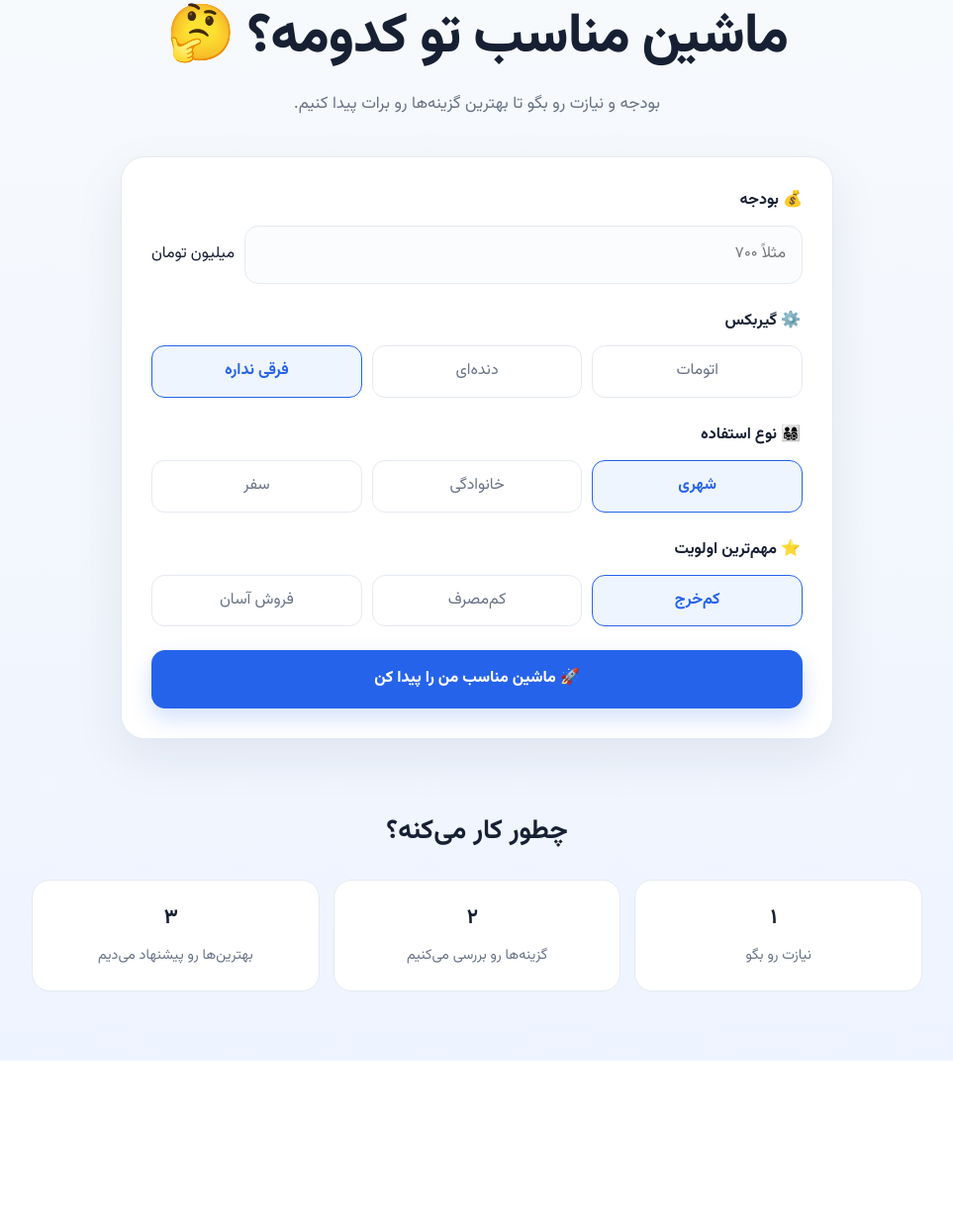
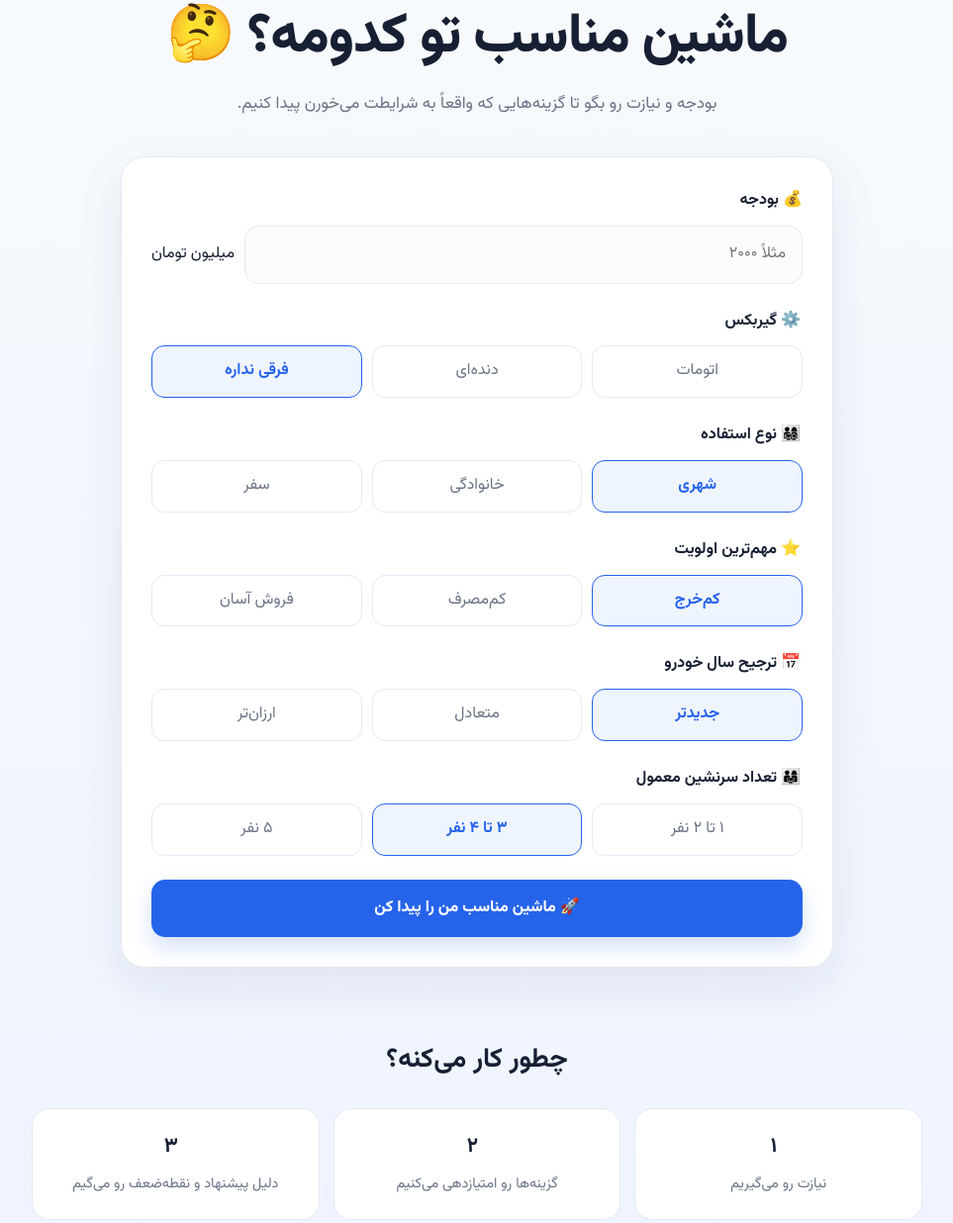
Before and after one commit to Morijooob/dastyar-khodro, a plain HTML site: page index.html in a window 1280 px wide. Shown: the part 139-1375 px from the top of the page at 99% size, without its empty margins (158-1121 px from the left). Before the commit the page ends 1211 px from the top, so only its background shows below. Drawn offline with Linux system fonts and the light colour scheme.

Commit message:
بهبود فرم نیازسنجی خودرو

```diff
--- a/index.html
+++ b/index.html
@@ -10,15 +10,17 @@
 <body>
   <header><div class="container"><strong>🚗 دستیار خودرو</strong><a href="#about">درباره ما</a></div></header>
   <main class="container">
-    <section class="hero"><h1>ماشین مناسب تو کدومه؟ 🤔</h1><p>بودجه و نیازت رو بگو تا بهترین گزینه‌ها رو برات پیدا کنیم.</p></section>
+    <section class="hero"><h1>ماشین مناسب تو کدومه؟ 🤔</h1><p>بودجه و نیازت رو بگو تا گزینه‌هایی که واقعاً به شرایطت می‌خورن پیدا کنیم.</p></section>
     <form class="form-card" id="car-form">
-      <div class="field"><label for="budget">💰 بودجه</label><div class="budget-wrap"><input id="budget" type="number" min="1" placeholder="مثلاً ۷۰۰" required><span>میلیون تومان</span></div></div>
+      <div class="field"><label for="budget">💰 بودجه</label><div class="budget-wrap"><input id="budget" type="number" min="1" placeholder="مثلاً ۲۰۰۰" required><span>میلیون تومان</span></div></div>
       <fieldset><legend class="legend">⚙️ گیربکس</legend><div class="choices"><label class="choice"><input type="radio" name="gearbox" value="auto"><span>اتومات</span></label><label class="choice"><input type="radio" name="gearbox" value="manual"><span>دنده‌ای</span></label><label class="choice"><input type="radio" name="gearbox" value="any" checked><span>فرقی نداره</span></label></div></fieldset>
       <fieldset><legend class="legend">👨‍👩‍👧‍👦 نوع استفاده</legend><div class="choices"><label class="choice"><input type="radio" name="use" value="city" checked><span>شهری</span></label><label class="choice"><input type="radio" name="use" value="family"><span>خانوادگی</span></label><label class="choice"><input type="radio" name="use" value="travel"><span>سفر</span></label></div></fieldset>
       <fieldset><legend class="legend">⭐ مهم‌ترین اولویت</legend><div class="choices"><label class="choice"><input type="radio" name="priority" value="cheap" checked><span>کم‌خرج</span></label><label class="choice"><input type="radio" name="priority" value="fuel"><span>کم‌مصرف</span></label><label class="choice"><input type="radio" name="priority" value="resale"><span>فروش آسان</span></label></div></fieldset>
+      <fieldset><legend class="legend">📅 ترجیح سال خودرو</legend><div class="choices"><label class="choice"><input type="radio" name="year" value="new" checked><span>جدیدتر</span></label><label class="choice"><input type="radio" name="year" value="balanced"><span>متعادل</span></label><label class="choice"><input type="radio" name="year" value="old"><span>ارزان‌تر</span></label></div></fieldset>
+      <fieldset><legend class="legend">👨‍👩‍👧 تعداد سرنشین معمول</legend><div class="choices"><label class="choice"><input type="radio" name="passengers" value="2"><span>۱ تا ۲ نفر</span></label><label class="choice"><input type="radio" name="passengers" value="4" checked><span>۳ تا ۴ نفر</span></label><label class="choice"><input type="radio" name="passengers" value="5"><span>۵ نفر</span></label></div></fieldset>
       <button class="cta" type="submit">🚀 ماشین مناسب من را پیدا کن</button>
     </form>
-    <section class="how" id="about"><h2>چطور کار می‌کنه؟</h2><div class="steps"><div class="step"><b>۱️⃣</b><span>نیازت رو بگو</span></div><div class="step"><b>۲️⃣</b><span>گزینه‌ها رو بررسی می‌کنیم</span></div><div class="step"><b>۳️⃣</b><span>بهترین‌ها رو پیشنهاد می‌دیم</span></div></div></section>
+    <section class="how" id="about"><h2>چطور کار می‌کنه؟</h2><div class="steps"><div class="step"><b>۱️⃣</b><span>نیازت رو می‌گیریم</span></div><div class="step"><b>۲️⃣</b><span>گزینه‌ها رو امتیازدهی می‌کنیم</span></div><div class="step"><b>۳️⃣</b><span>دلیل پیشنهاد و نقطه‌ضعف رو می‌گیم</span></div></div></section>
   </main>
   <script src="app.js"></script>
 </body>
```
